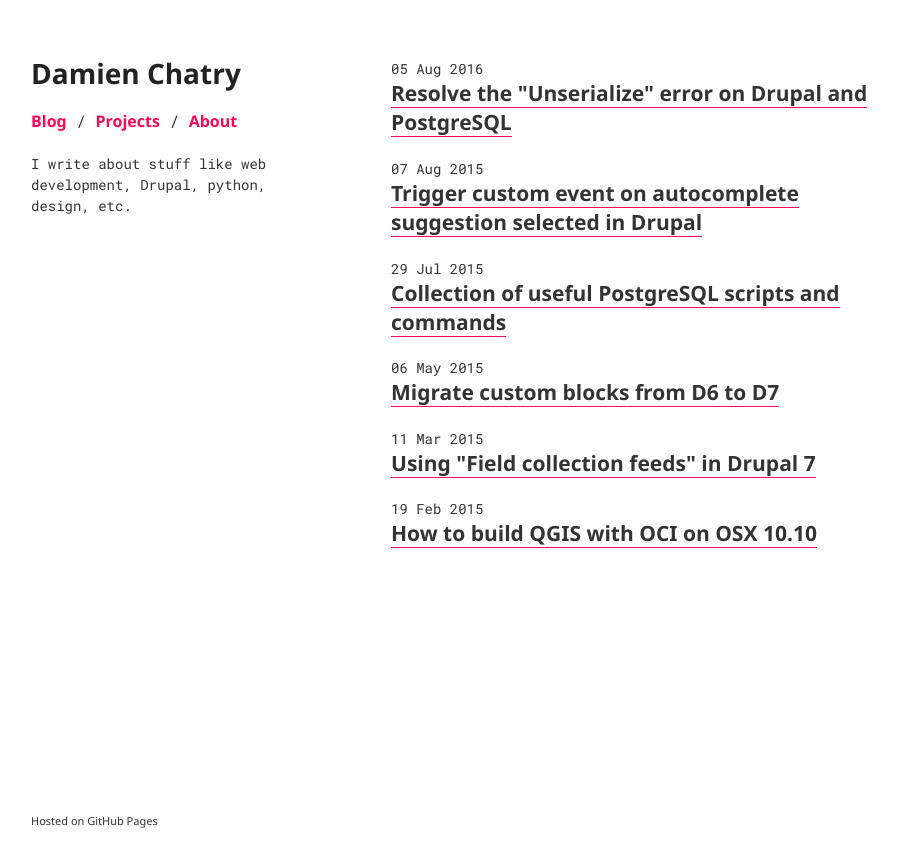
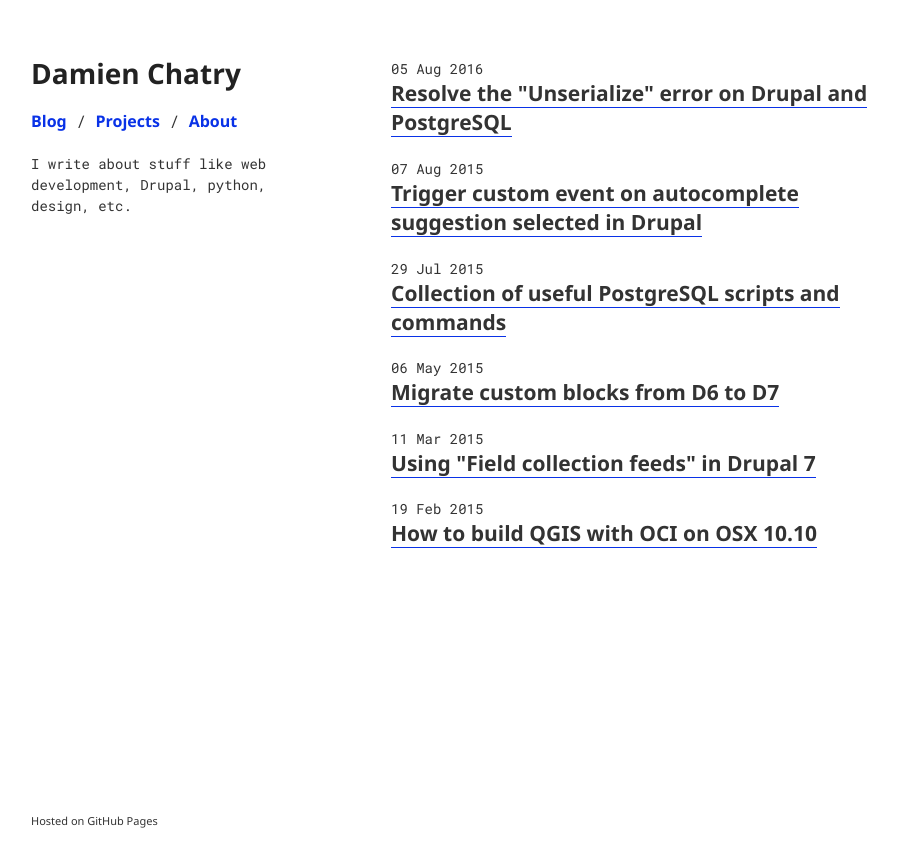
Before and after one commit to dchatry/blog, a Jekyll site: the page built from index.md, in a window 1280 px wide. Shown: the top 867 px of the page, without its empty margins (179-1076 px from the left). Built offline with Jekyll 4.4.1, drawn with Linux system fonts in a browser that asks for light colours.

Commit message:
Color changes

```diff
--- a/_sass/jekyll-theme-minimal.scss
+++ b/_sass/jekyll-theme-minimal.scss
@@ -40,13 +40,13 @@ h3, h4, h5, h6 {
 
 a {
   color:#333;
-  border-bottom: 1px solid #ff0854;
+  border-bottom: 1px solid #0932e7;
   text-decoration:none;
 }
 
 a:hover, a:focus {
   color: #fff;
-  background:#ff0854;
+  background:#0932e7;
 }
 
 a small {
@@ -123,7 +123,7 @@ header .links {
 }
 
 header .links a {
-  color:  #ff0854;
+  color:  #0932e7;
   border-bottom: none;
   font-family:"Noto Sans", serif;
   font-weight: bold;
```
